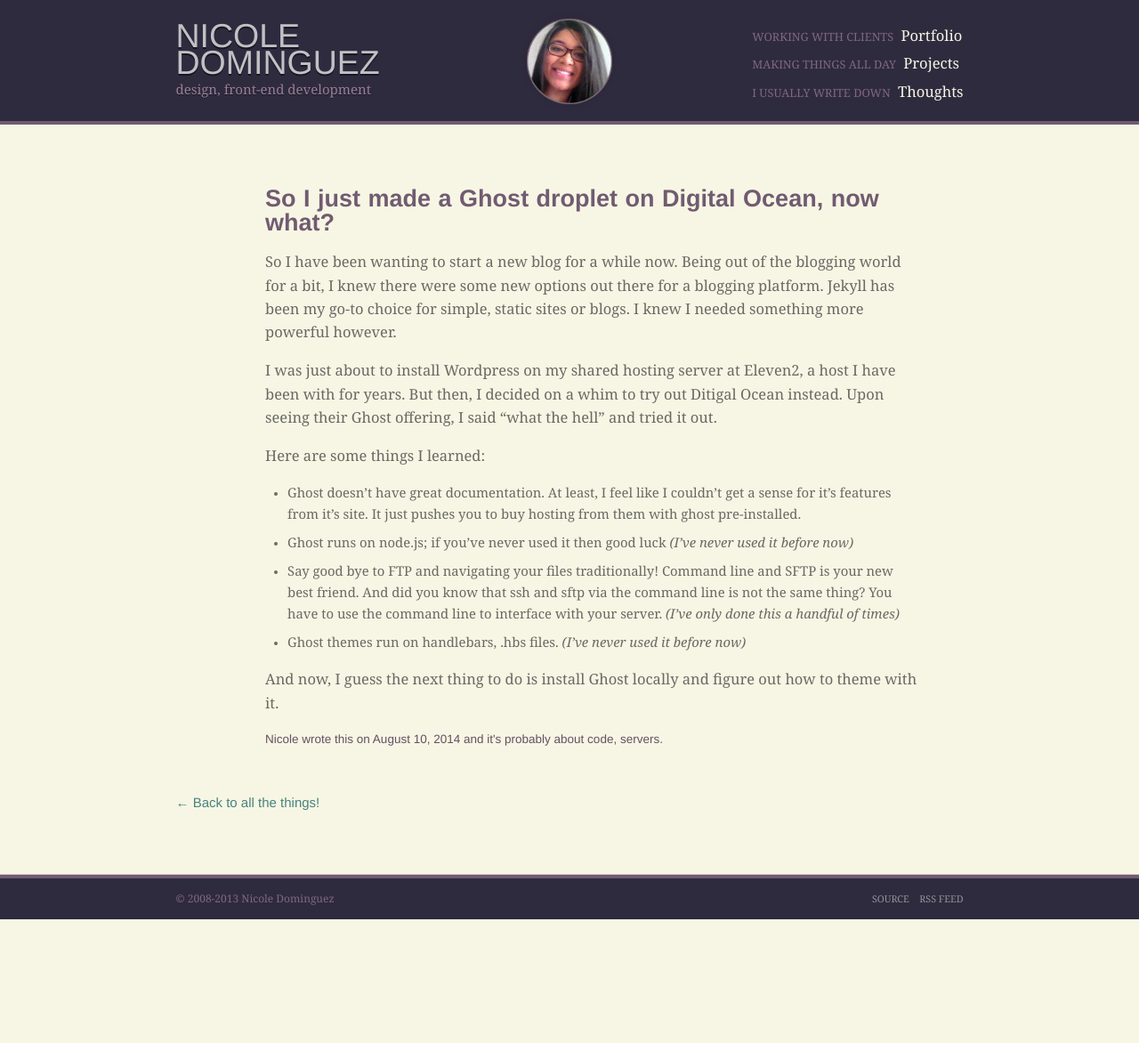
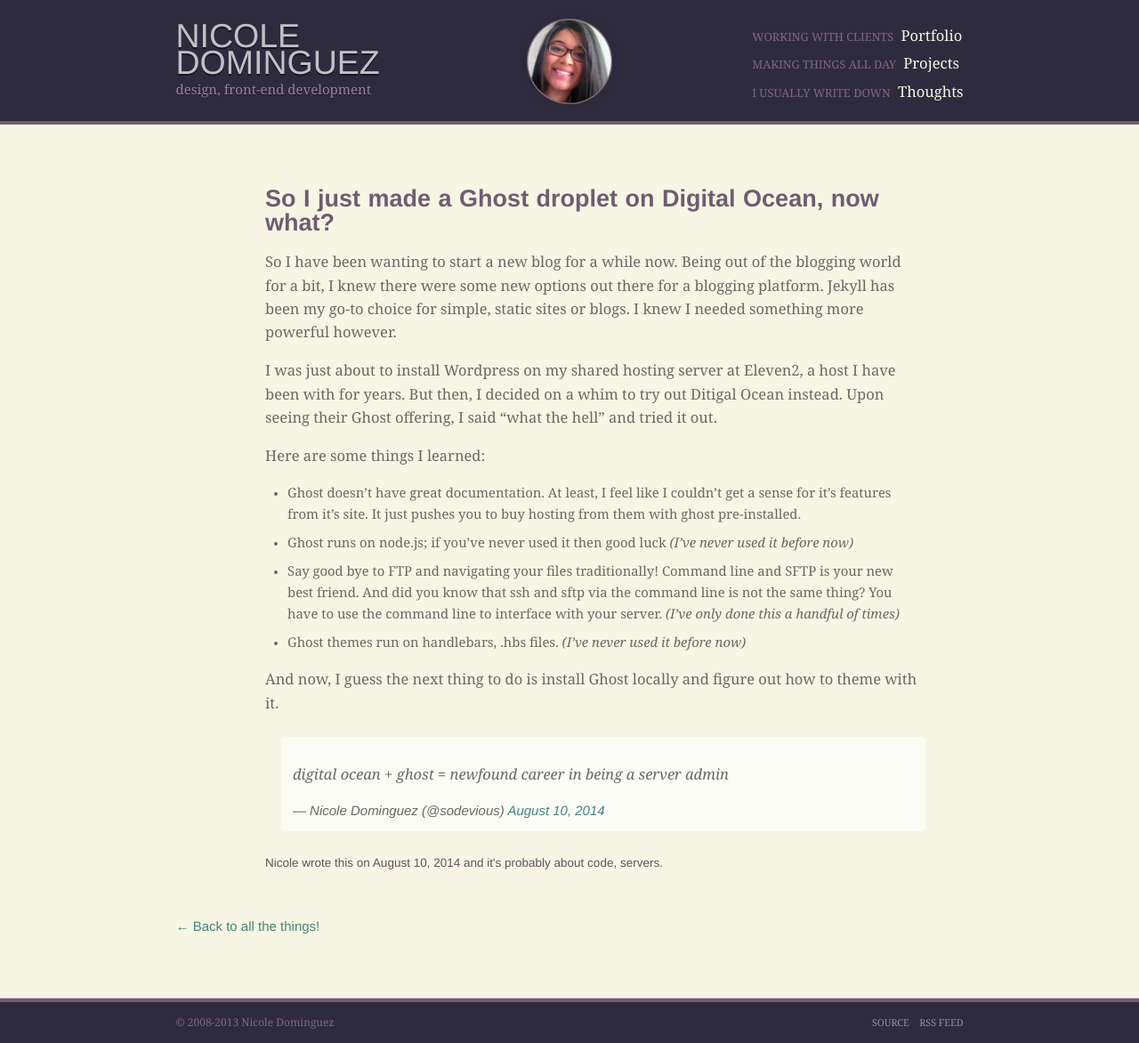
Before and after one commit to sodevious/sodevious.github.io, a Jekyll site: the page built from _posts/2014-08-10-ghost-blogging-on-digitialocean.md, in a window 1280 px wide. Shown: the whole page at 89% size. Built offline with Jekyll 4.4.1, drawn with Linux system fonts in a browser that asks for light colours; nearby versions of some CDN libraries; Markdown is read by kramdown in place of the engine named in the settings; comment, search, counter and statistics services are not loaded; before the commit the page ends 1033 px from its top, so only the background shows below that.

Commit message:
add post

```diff
--- a/_posts/2014-08-10-ghost-blogging-on-digitialocean.md
+++ b/_posts/2014-08-10-ghost-blogging-on-digitialocean.md
@@ -21,3 +21,6 @@ Here are some things I learned:
 * Ghost themes run on handlebars, .hbs files. *(I've never used it before now)*
 
 And now, I guess the next thing to do is install Ghost locally and figure out how to theme with it.
+
+<blockquote class="twitter-tweet" lang="en"><p>digital ocean + ghost = newfound career in being a server admin</p>&mdash; Nicole Dominguez (@sodevious) <a href="https://twitter.com/sodevious/statuses/498310071945003008">August 10, 2014</a></blockquote>
+<script async src="//platform.twitter.com/widgets.js" charset="utf-8"></script>
```
